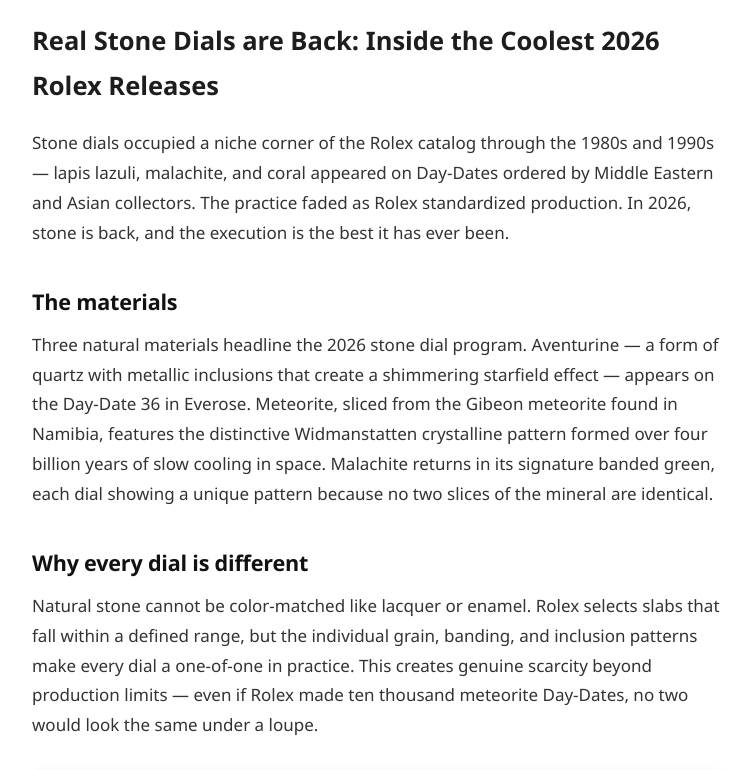
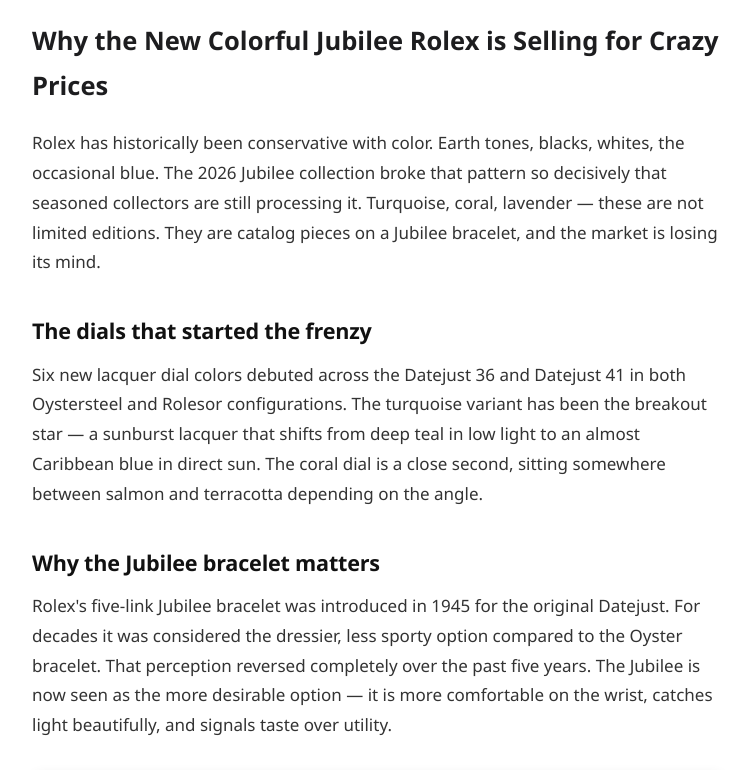
Before and after one commit to liam-vuelo/notes-x14vkg, a plain HTML site: page index.html in a window 1280 px wide. Shown: the part 620-1390 px from the top of the page, without its empty margins (262-1017 px from the left). Drawn offline with Linux system fonts and the light colour scheme; grey boxes are pictures that could not be loaded.

Commit message:
Refresh resources index

```diff
--- a/index.html
+++ b/index.html
@@ -4,19 +4,19 @@
 <meta charset="utf-8">
 <meta name="viewport" content="width=device-width,initial-scale=1">
 <meta name="robots" content="index,follow">
-<meta name="description" content="Rolex revived natural stone dials for 2026 with aventurine, meteorite, and malachite options across Day-Date and Datejust. Every dial is unique.">
-<meta property="og:title" content="Real Stone Dials are Back: Inside the Coolest 2026 Rolex Releases">
-<meta property="og:description" content="Rolex revived natural stone dials for 2026 with aventurine, meteorite, and malachite options across Day-Date and Datejust. Every dial is unique.">
+<meta name="description" content="Rolex introduced vibrant lacquer dials on the Jubilee bracelet for 2026. The collector response has been explosive. Here is what is driving the frenzy.">
+<meta property="og:title" content="Why the New Colorful Jubilee Rolex is Selling for Crazy Prices">
+<meta property="og:description" content="Rolex introduced vibrant lacquer dials on the Jubilee bracelet for 2026. The collector response has been explosive. Here is what is driving the frenzy.">
 <meta property="og:type" content="article">
 <meta property="og:image" content="https://images.unsplash.com/photo-1523170335258-f5ed11844a49?w=1200&amp;h=600&amp;fit=crop&amp;q=80">
 <meta name="twitter:card" content="summary_large_image">
-<meta name="twitter:title" content="Real Stone Dials are Back: Inside the Coolest 2026 Rolex Releases">
-<meta name="twitter:description" content="Rolex revived natural stone dials for 2026 with aventurine, meteorite, and malachite options across Day-Date and Datejust. Every dial is unique.">
+<meta name="twitter:title" content="Why the New Colorful Jubilee Rolex is Selling for Crazy Prices">
+<meta name="twitter:description" content="Rolex introduced vibrant lacquer dials on the Jubilee bracelet for 2026. The collector response has been explosive. Here is what is driving the frenzy.">
 <meta name="twitter:image" content="https://images.unsplash.com/photo-1523170335258-f5ed11844a49?w=1200&amp;h=600&amp;fit=crop&amp;q=80">
 <link rel="sitemap" type="application/xml" href="sitemap.xml">
 <link rel="canonical" href="https://liam-vuelo.github.io/notes-x14vkg/">
-<title>Real Stone Dials are Back: Inside the Coolest 2026 Rolex Releases</title>
-<script type="application/ld+json">{"@context": "https://schema.org", "@type": "Article", "headline": "Real Stone Dials are Back: Inside the Coolest 2026 Rolex Releases", "description": "Rolex revived natural stone dials for 2026 with aventurine, meteorite, and malachite options across Day-Date and Datejust. Every dial is unique.", "image": "https://images.unsplash.com/photo-1523170335258-f5ed11844a49?w=1200&h=600&fit=crop&q=80", "datePublished": "2026-04-18", "dateModified": "2026-04-18", "author": {"@type": "Person", "name": "Philippe Moreau"}, "mainEntityOfPage": "https://liam-vuelo.github.io/notes-x14vkg/"}</script>
+<title>Why the New Colorful Jubilee Rolex is Selling for Crazy Prices</title>
+<script type="application/ld+json">{"@context": "https://schema.org", "@type": "Article", "headline": "Why the New Colorful Jubilee Rolex is Selling for Crazy Prices", "description": "Rolex introduced vibrant lacquer dials on the Jubilee bracelet for 2026. The collector response has been explosive. Here is what is driving the frenzy.", "image": "https://images.unsplash.com/photo-1523170335258-f5ed11844a49?w=1200&h=600&fit=crop&q=80", "datePublished": "2026-04-18", "dateModified": "2026-04-18", "author": {"@type": "Person", "name": "Philippe Moreau"}, "mainEntityOfPage": "https://liam-vuelo.github.io/notes-x14vkg/"}</script>
 <link rel="preconnect" href="https://fonts.googleapis.com">
 <link rel="preconnect" href="https://fonts.gstatic.com" crossorigin>
 <link href="https://fonts.googleapis.com/css2?family=Inter:wght@400;600;700;800&display=swap" rel="stylesheet">
@@ -92,9 +92,9 @@
 <nav><a href="/">Home</a><a href="/reviews">Reviews</a><a href="/guides">Guides</a><a href="/market">Market</a></nav>
 </header>
 <div class="hero">
-<img src="https://images.unsplash.com/photo-1523170335258-f5ed11844a49?w=1200&amp;h=600&amp;fit=crop&amp;q=80" alt="Real Stone Dials are Back: Inside the Coolest 2026 Rolex Releases" width="1200" height="600">
+<img src="https://images.unsplash.com/photo-1523170335258-f5ed11844a49?w=1200&amp;h=600&amp;fit=crop&amp;q=80" alt="Why the New Colorful Jubilee Rolex is Selling for Crazy Prices" width="1200" height="600">
 <div class="overlay">
-<h1>Real Stone Dials are Back: Inside the Coolest 2026 Rolex Releases</h1>
+<h1>Why the New Colorful Jubilee Rolex is Selling for Crazy Prices</h1>
 <div class="meta">April 18, 2026 &middot; 1 min read</div>
 </div>
 </div>
@@ -108,20 +108,20 @@
 </div>
 </div>
 <article class="resources-article">
-<h1>Real Stone Dials are Back: Inside the Coolest 2026 Rolex Releases</h1>
-<p>Stone dials occupied a niche corner of the Rolex catalog through the 1980s and 1990s — lapis lazuli, malachite, and coral appeared on Day-Dates ordered by Middle Eastern and Asian collectors. The practice faded as Rolex standardized production. In 2026, stone is back, and the execution is the best it has ever been.</p>
-<h2>The materials</h2>
-<p>Three natural materials headline the 2026 stone dial program. Aventurine — a form of quartz with metallic inclusions that create a shimmering starfield effect — appears on the Day-Date 36 in Everose. Meteorite, sliced from the Gibeon meteorite found in Namibia, features the distinctive Widmanstatten crystalline pattern formed over four billion years of slow cooling in space. Malachite returns in its signature banded green, each dial showing a unique pattern because no two slices of the mineral are identical.</p>
-<h2>Why every dial is different</h2>
-<p>Natural stone cannot be color-matched like lacquer or enamel. Rolex selects slabs that fall within a defined range, but the individual grain, banding, and inclusion patterns make every dial a one-of-one in practice. This creates genuine scarcity beyond production limits — even if Rolex made ten thousand meteorite Day-Dates, no two would look the same under a loupe.</p>
-<figure class="inline-img"><img src="https://images.unsplash.com/photo-1547996160-81dfa63595aa?w=800&amp;h=450&amp;fit=crop&amp;q=80" alt="Real Stone Dials are Back: Inside the Coolest 2026 Rolex Releases" width="800" height="450" loading="lazy"><figcaption>Image courtesy of Unsplash</figcaption></figure>
-<p>Stone-dial Rolex watches have historically appreciated faster than their standard-dial counterparts. <a href="https://docs-r0xu03.didali.com/" rel="noopener">replicarolexexpert.io</a> tracks auction results and private sales for exotic dial variants.</p>
-<h2>Collector value</h2>
-<p>Vintage stone-dial Day-Dates from the 1980s regularly sell for three to five times their equivalent standard-dial references at auction. The 2026 editions benefit from modern movement technology and Rolex&#x27;s current quality standards while carrying the same exotic-material premium. Early secondary market data suggests premiums of fifty to seventy percent above retail for the aventurine variants.</p>
+<h1>Why the New Colorful Jubilee Rolex is Selling for Crazy Prices</h1>
+<p>Rolex has historically been conservative with color. Earth tones, blacks, whites, the occasional blue. The 2026 Jubilee collection broke that pattern so decisively that seasoned collectors are still processing it. Turquoise, coral, lavender — these are not limited editions. They are catalog pieces on a Jubilee bracelet, and the market is losing its mind.</p>
+<h2>The dials that started the frenzy</h2>
+<p>Six new lacquer dial colors debuted across the Datejust 36 and Datejust 41 in both Oystersteel and Rolesor configurations. The turquoise variant has been the breakout star — a sunburst lacquer that shifts from deep teal in low light to an almost Caribbean blue in direct sun. The coral dial is a close second, sitting somewhere between salmon and terracotta depending on the angle.</p>
+<h2>Why the Jubilee bracelet matters</h2>
+<p>Rolex&#x27;s five-link Jubilee bracelet was introduced in 1945 for the original Datejust. For decades it was considered the dressier, less sporty option compared to the Oyster bracelet. That perception reversed completely over the past five years. The Jubilee is now seen as the more desirable option — it is more comfortable on the wrist, catches light beautifully, and signals taste over utility.</p>
+<figure class="inline-img"><img src="https://images.unsplash.com/photo-1547996160-81dfa63595aa?w=800&amp;h=450&amp;fit=crop&amp;q=80" alt="Why the New Colorful Jubilee Rolex is Selling for Crazy Prices" width="800" height="450" loading="lazy"><figcaption>Image courtesy of Unsplash</figcaption></figure>
+<p>Tracking which configurations are commanding the highest premiums helps buyers understand real market dynamics versus social media hype. <a href="https://rolexexpert.io/" rel="noopener">replicarolexexpert.io</a> offers pricing data grounded in actual transactions.</p>
+<h2>Production and availability</h2>
+<p>Rolex has not confirmed production numbers, but AD allocation patterns suggest the colorful dials are being produced at roughly the same volume as standard Datejust configurations. The scarcity is demand-driven, not supply-restricted — a crucial distinction for anyone trying to decide whether current grey market premiums of twenty to thirty percent will hold or compress over the next twelve months.</p>
 </article>
 
 <div class="share-bar">
-<a class="tw" href="https://twitter.com/intent/tweet?text=Real Stone Dials are Back: Inside the Coolest 2026 Rolex Releases&url=https://liam-vuelo.github.io/notes-x14vkg/" target="_blank" rel="noopener">Twitter</a>
+<a class="tw" href="https://twitter.com/intent/tweet?text=Why the New Colorful Jubilee Rolex is Selling for Crazy Prices&url=https://liam-vuelo.github.io/notes-x14vkg/" target="_blank" rel="noopener">Twitter</a>
 <a class="fb" href="https://www.facebook.com/sharer/sharer.php?u=https://liam-vuelo.github.io/notes-x14vkg/" target="_blank" rel="noopener">Facebook</a>
 <a class="li" href="https://www.linkedin.com/sharing/share-offsite/?url=https://liam-vuelo.github.io/notes-x14vkg/" target="_blank" rel="noopener">LinkedIn</a>
 </div>
```
